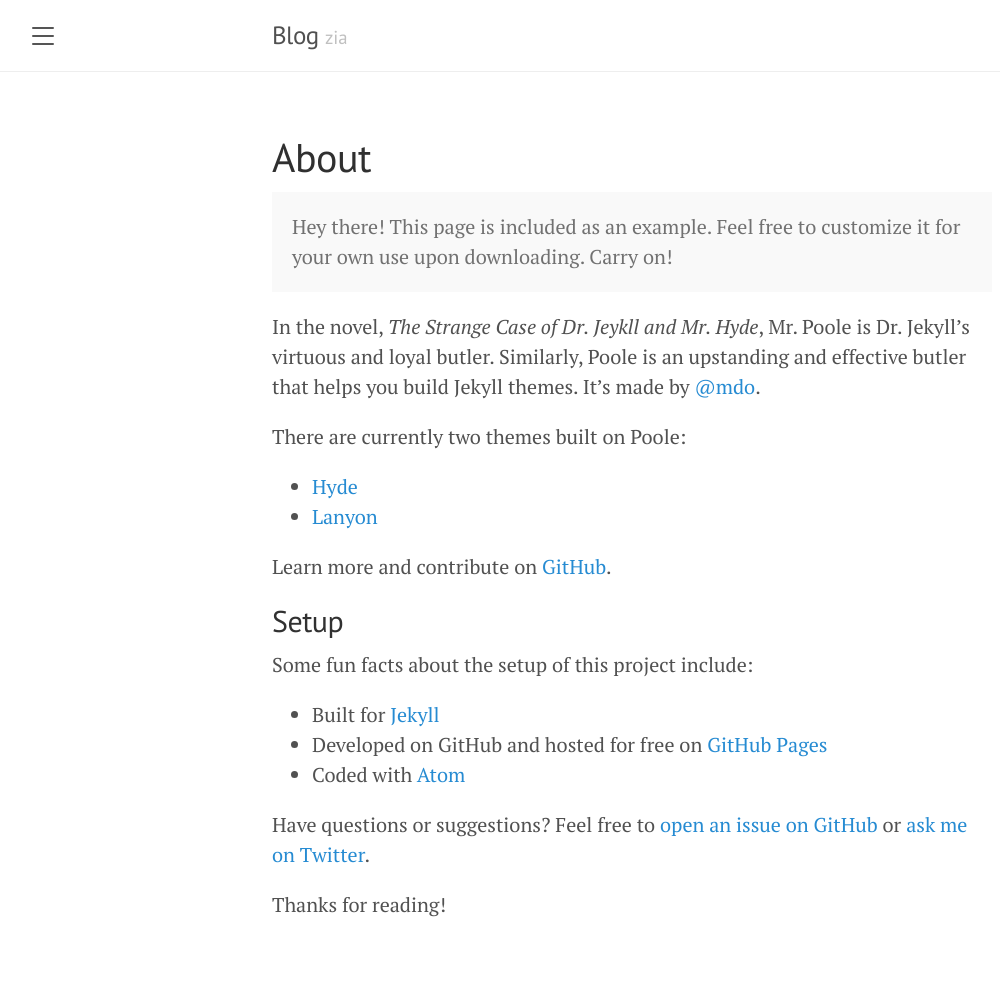
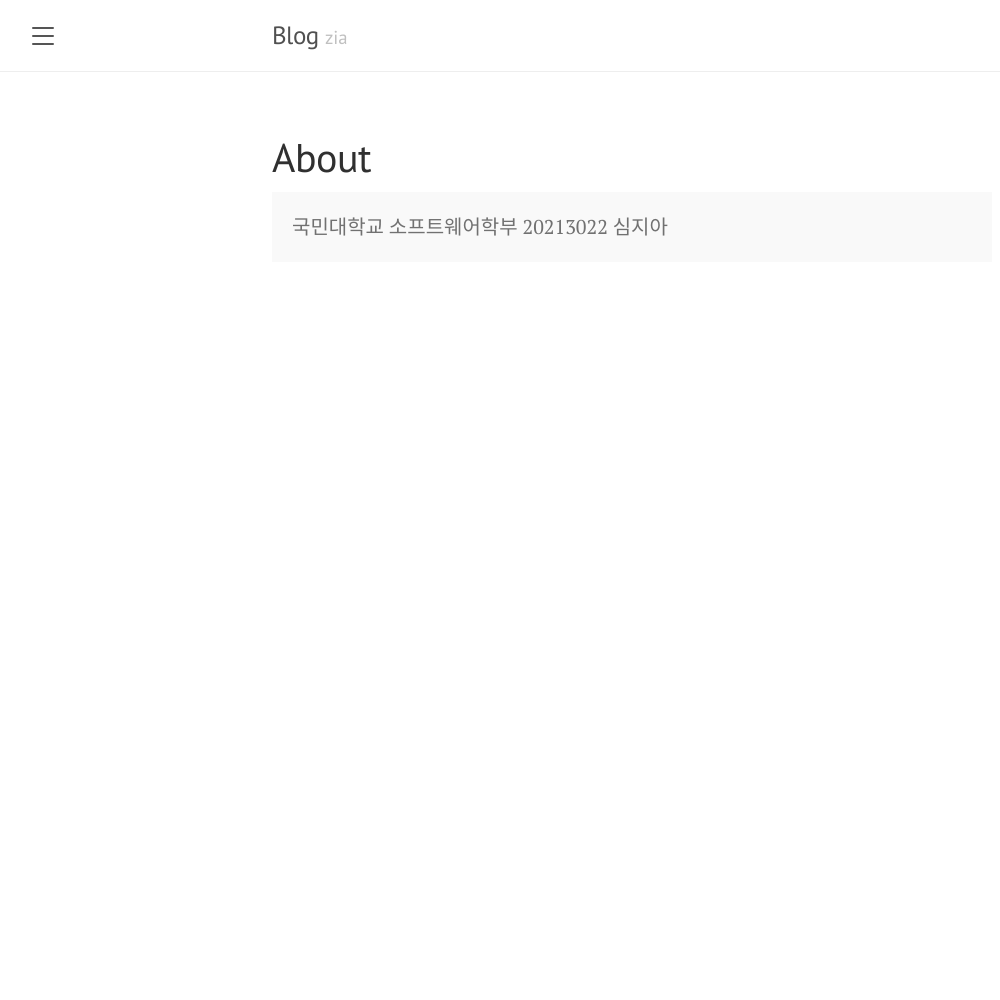
Before and after one commit to zia2054/zia2054.github.io, a Jekyll site: the page built from about.md, in a window 1280 px wide. Shown: the whole page, without its empty margins (8-1008 px from the left). Built offline with Jekyll 4.4.1, drawn with Linux system fonts in a browser that asks for light colours; after the commit the page ends 900 px from its top, so only the background shows below that.

Commit message:
add: readme + md

```diff
--- a/about.md
+++ b/about.md
@@ -4,26 +4,5 @@ title: About
 ---
 
 <p class="message">
-  Hey there! This page is included as an example. Feel free to customize it for your own use upon downloading. Carry on!
+  국민대학교 소프트웨어학부 20213022 심지아
 </p>
-
-In the novel, *The Strange Case of Dr. Jeykll and Mr. Hyde*, Mr. Poole is Dr. Jekyll's virtuous and loyal butler. Similarly, Poole is an upstanding and effective butler that helps you build Jekyll themes. It's made by [@mdo](https://twitter.com/mdo).
-
-There are currently two themes built on Poole:
-
-* [Hyde](http://hyde.getpoole.com)
-* [Lanyon](http://lanyon.getpoole.com)
-
-Learn more and contribute on [GitHub](https://github.com/poole).
-
-## Setup
-
-Some fun facts about the setup of this project include:
-
-* Built for [Jekyll](https://jekyllrb.com)
-* Developed on GitHub and hosted for free on [GitHub Pages](https://pages.github.com)
-* Coded with [Atom](https://atom.io)
-
-Have questions or suggestions? Feel free to [open an issue on GitHub](https://github.com/poole/issues/new) or [ask me on Twitter](https://twitter.com/mdo).
-
-Thanks for reading!
```
Also changed, not shown: README.md.
